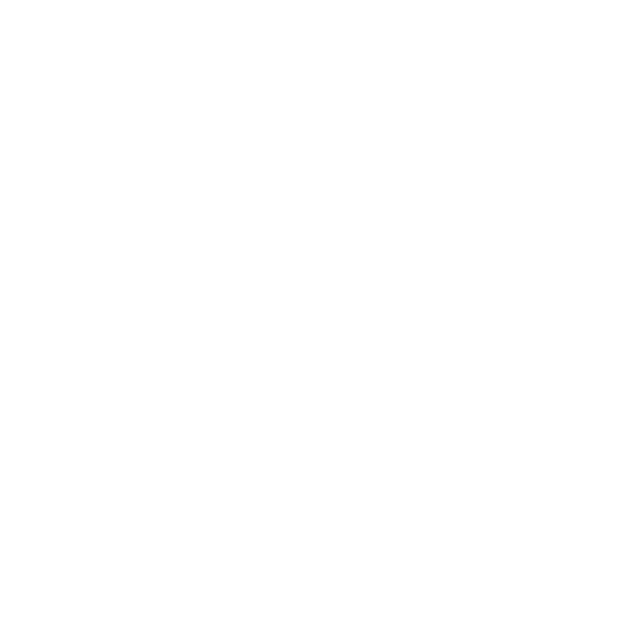
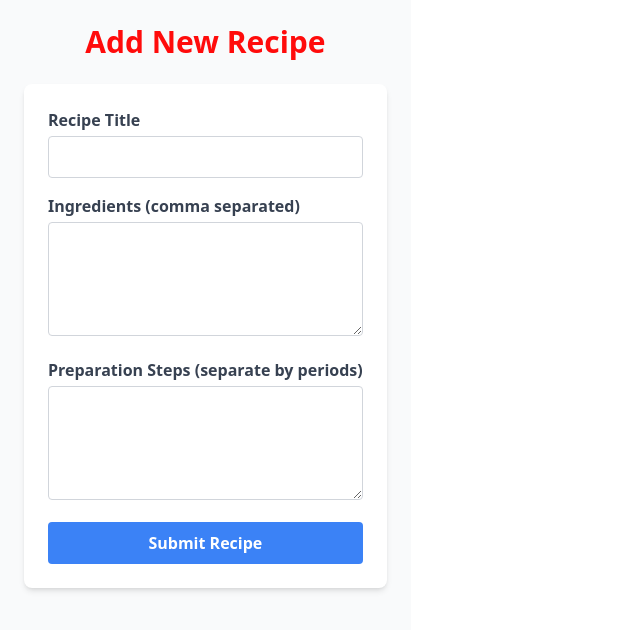
Before and after one commit to nfor/alx-fe-reactjs, a React (Vite) app in the folder recipe-sharing-platform/: page /add-recipe in a window 1280 px wide. Before the commit this address had no page. Shown: the top 630 px of the page, without its empty margins (0-640 px from the left). Built offline with nearby package versions, Linux system fonts and the light colour scheme.

Commit message:
recipe form added

```diff
--- a/recipe-sharing-platform/src/App.jsx
+++ b/recipe-sharing-platform/src/App.jsx
@@ -2,6 +2,7 @@
 import { BrowserRouter as Router, Routes, Route } from "react-router-dom";
 import HomePage from "./components/HomePage";
 import RecipeDetail from "./components/RecipeDetail";
+import AddRecipeForm from "./components/AddRecipeForm";
 
 function App() {
   return (
@@ -9,6 +10,7 @@
       <Routes>
         <Route path="/" element={<HomePage />} />
         <Route path="/recipe/:id" element={<RecipeDetail />} />
+        <Route path="/add-recipe" element={<AddRecipeForm />} />
       </Routes>
     </Router>
   );
--- /dev/null
+++ b/recipe-sharing-platform/src/components/AddRecipeForm.jsx
@@ -0,0 +1,101 @@
+import React, { useState } from "react";
+
+const AddRecipeForm = () => {
+  const [title, setTitle] = useState("");
+  const [ingredients, setIngredients] = useState("");
+  const [instructions, setInstructions] = useState("");
+  const [errors, setErrors] = useState({});
+
+  const handleSubmit = (e) => {
+    e.preventDefault();
+
+    // Validation
+    const newErrors = {};
+    if (!title.trim()) newErrors.title = "Title is required";
+    if (!ingredients.trim()) {
+      newErrors.ingredients = "Ingredients are required";
+    } else if (ingredients.split(",").length < 2) {
+      newErrors.ingredients = "Please list at least 2 ingredients separated by commas";
+    }
+    if (!instructions.trim()) newErrors.instructions = "Instructions are required";
+
+    setErrors(newErrors);
+
+    if (Object.keys(newErrors).length === 0) {
+      // Form is valid, handle submission
+      const newRecipe = {
+        id: Date.now(),
+        title,
+        ingredients: ingredients.split(",").map((i) => i.trim()),
+        instructions: instructions.split(".").map((i) => i.trim()).filter(Boolean),
+      };
+      console.log("New Recipe:", newRecipe);
+      alert("Recipe submitted! Check console for details.");
+
+      // Clear form
+      setTitle("");
+      setIngredients("");
+      setInstructions("");
+      setErrors({});
+    }
+  };
+
+  return (
+    <div className="max-w-xl mx-auto p-6 bg-gray-50 min-h-screen">
+      <h1 className="text-3xl font-bold text-center mb-6">Add New Recipe</h1>
+      <form onSubmit={handleSubmit} className="bg-white p-6 rounded-lg shadow-md">
+        {/* Title */}
+        <div className="mb-4">
+          <label className="block text-gray-700 font-semibold mb-1">Recipe Title</label>
+          <input
+            type="text"
+            value={title}
+            onChange={(e) => setTitle(e.target.value)}
+            className={`w-full border rounded px-3 py-2 focus:outline-none ${
+              errors.title ? "border-red-500" : "border-gray-300"
+            }`}
+          />
+          {errors.title && <p className="text-red-500 text-sm mt-1">{errors.title}</p>}
+        </div>
+
+        {/* Ingredients */}
+        <div className="mb-4">
+          <label className="block text-gray-700 font-semibold mb-1">Ingredients (comma separated)</label>
+          <textarea
+            value={ingredients}
+            onChange={(e) => setIngredients(e.target.value)}
+            rows={4}
+            className={`w-full border rounded px-3 py-2 focus:outline-none ${
+              errors.ingredients ? "border-red-500" : "border-gray-300"
+            }`}
+          ></textarea>
+          {errors.ingredients && <p className="text-red-500 text-sm mt-1">{errors.ingredients}</p>}
+        </div>
+
+        {/* Instructions */}
+        <div className="mb-4">
+          <label className="block text-gray-700 font-semibold mb-1">Preparation Steps (separate by periods)</label>
+          <textarea
+            value={instructions}
+            onChange={(e) => setInstructions(e.target.value)}
+            rows={4}
+            className={`w-full border rounded px-3 py-2 focus:outline-none ${
+              errors.instructions ? "border-red-500" : "border-gray-300"
+            }`}
+          ></textarea>
+          {errors.instructions && <p className="text-red-500 text-sm mt-1">{errors.instructions}</p>}
+        </div>
+
+        {/* Submit */}
+        <button
+          type="submit"
+          className="w-full bg-blue-500 hover:bg-blue-600 text-white font-semibold py-2 px-4 rounded transition"
+        >
+          Submit Recipe
+        </button>
+      </form>
+    </div>
+  );
+};
+
+export default AddRecipeForm;
--- a/recipe-sharing-platform/src/components/HomePage.jsx
+++ b/recipe-sharing-platform/src/components/HomePage.jsx
@@ -11,9 +11,20 @@
 
   return (
     <div className="p-6 bg-gray-50 min-h-screen">
-      <h1 className="text-3xl font-bold text-center mb-10">
+      {/* Page Title */}
+      <h1 className="text-3xl font-bold text-center mb-4">
         Recipe Sharing Platform
       </h1>
+
+      {/* Add Recipe Button */}
+      <div className="text-center mb-8">
+        <Link
+          to="/add-recipe"
+          className="inline-block bg-green-500 hover:bg-green-600 text-white font-semibold py-2 px-4 rounded transition"
+        >
+          Add New Recipe
+        </Link>
+      </div>
 
       {/* Responsive Grid */}
       <div className="grid grid-cols-1 gap-6 sm:grid-cols-2 lg:grid-cols-3">
```
